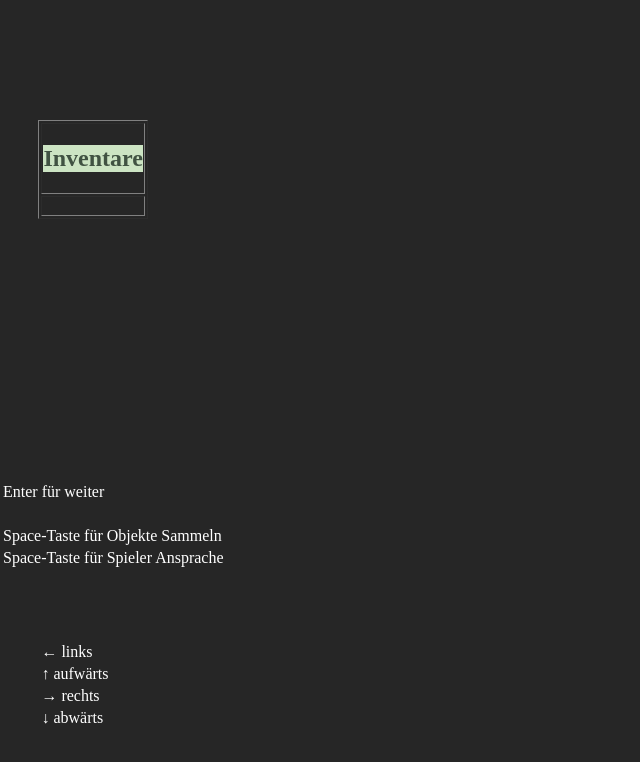
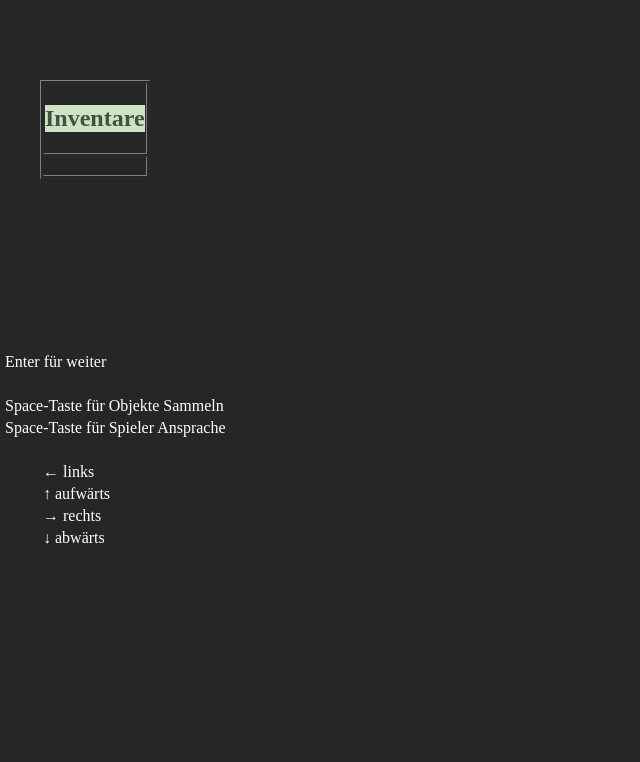
Before and after one commit to NikSchikora/come-ON, a website built with Parcel: page index.html in a window 1280 px wide. Shown: the whole page, without its empty margins (0-640 px from the left). Built offline with nearby package versions, Linux system fonts and the light colour scheme.

Commit message:
Update global.css

```diff
--- a/src/global/global.css
+++ b/src/global/global.css
@@ -3,6 +3,7 @@ body {
     margin: 0;
     background-color: #262626;
     color: white;
+
 }
 
 #main {
@@ -31,9 +32,10 @@ color: #28554E;
 
 #inventar {
     position: fixed;
-    top:15%;
-    bottom: 50%;
-    left: 3%;
+    height:400px ;
+    width: 100%;
+    display: block;
+    left:40px;
 
 }
 
@@ -43,11 +45,14 @@ tr {
 
 #tasten2 {
     position: fixed;
-    top:60%;
+    top:350px;
+    left:2px
+
 }
 
 #pfeiltaste {
     position: fixed;
-    top:80%;
-    left: 3%;
+    top:460px;
+    left: 40px;
+
 }
```
